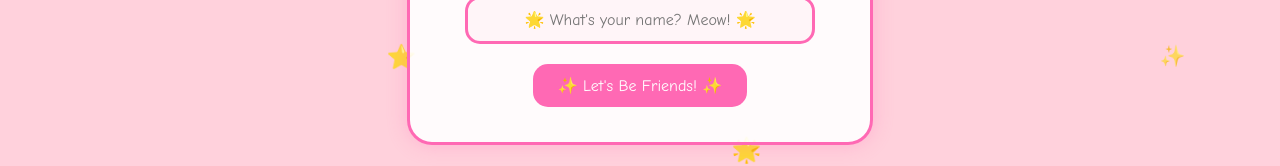
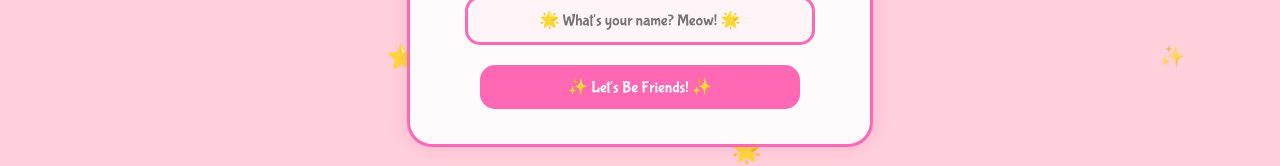
Before and after one commit to Fateme-pourghasem/hello-kitty, a plain HTML site: page index.html in a window 1280 px wide. Shown: the part 460-626 px from the top of the page. Drawn offline with Linux system fonts and the light colour scheme.

Commit message:
Update index.html

```diff
--- a/index.html
+++ b/index.html
@@ -2,6 +2,9 @@
 <html>
 <head>
     <title>✨ Kitty Chat ✨</title>
+    <!-- Add Google Fonts -->
+    <link href="https://fonts.googleapis.com/css2?family=Bubblegum+Sans&display=swap" rel="stylesheet">
+    <link href="https://fonts.googleapis.com/css2?family=Fredoka+One&display=swap" rel="stylesheet">
     <style>
         body {
             display: flex;
@@ -10,7 +13,7 @@
             align-items: center;
             min-height: 100vh;
             margin: 0;
-            font-family: 'Comic Sans MS', cursive;
+            font-family: 'Bubblegum Sans', 'Comic Sans MS', cursive;
             background-color: #ffd1dc;
             overflow: hidden;
             position: relative;
@@ -51,7 +54,9 @@
             border: 3px solid #ff69b4;
         }
 
-        input, select {
+        input, select, button {
+            /* Make sure form elements use the same font */
+            font-family: 'Bubblegum Sans', 'Comic Sans MS', cursive;
             padding: 12px;
             margin-bottom: 15px;
             border: 3px solid #ff69b4;
@@ -60,7 +65,6 @@
             width: 80%;
             text-align: center;
             background-color: #fff5f8;
-            font-family: 'Comic Sans MS', cursive;
         }
 
         button {
@@ -73,7 +77,6 @@
             border-radius: 15px;
             transition: all 0.3s;
             margin: 5px;
-            font-family: 'Comic Sans MS', cursive;
         }
 
         button:hover {
```
